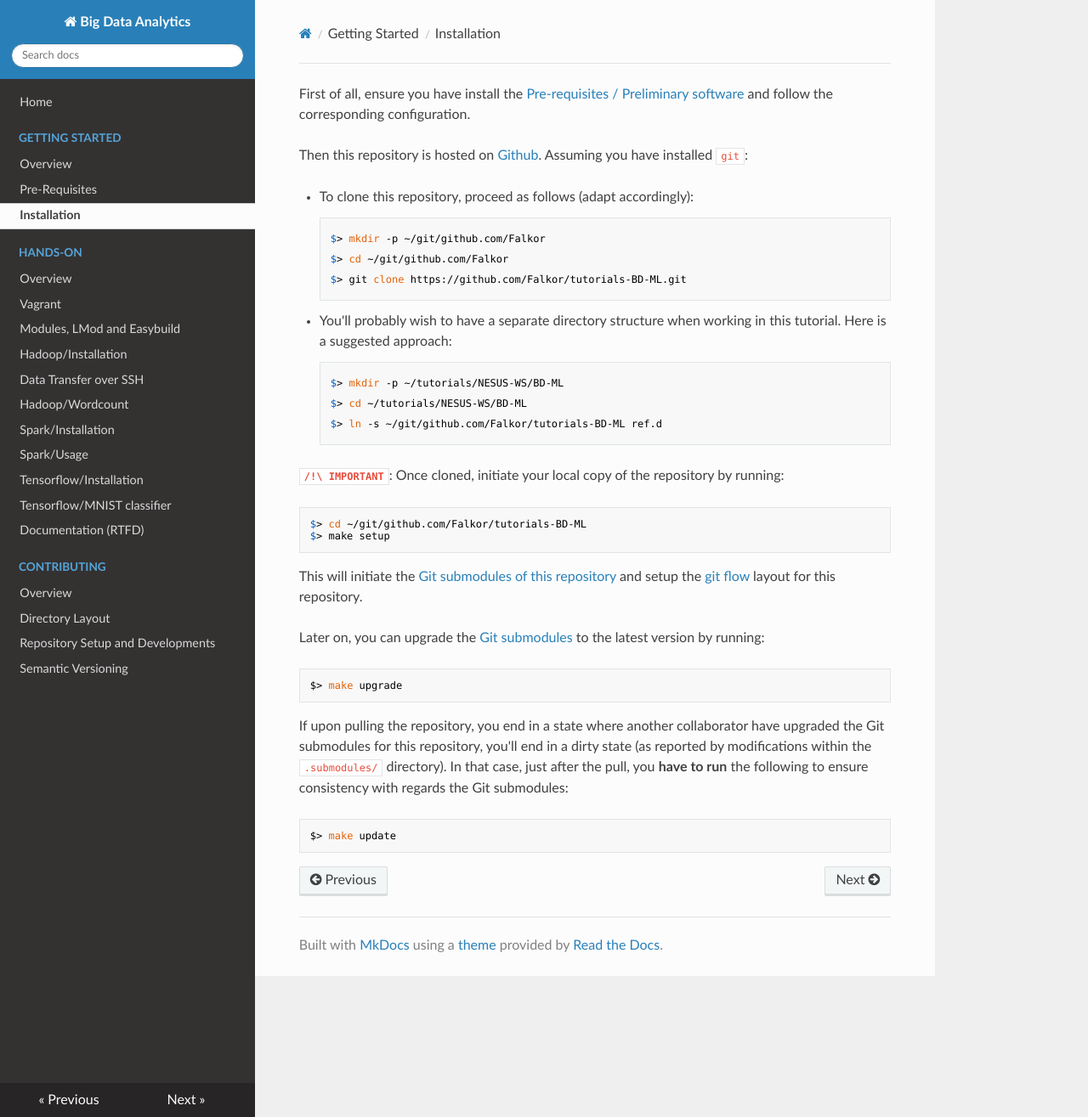
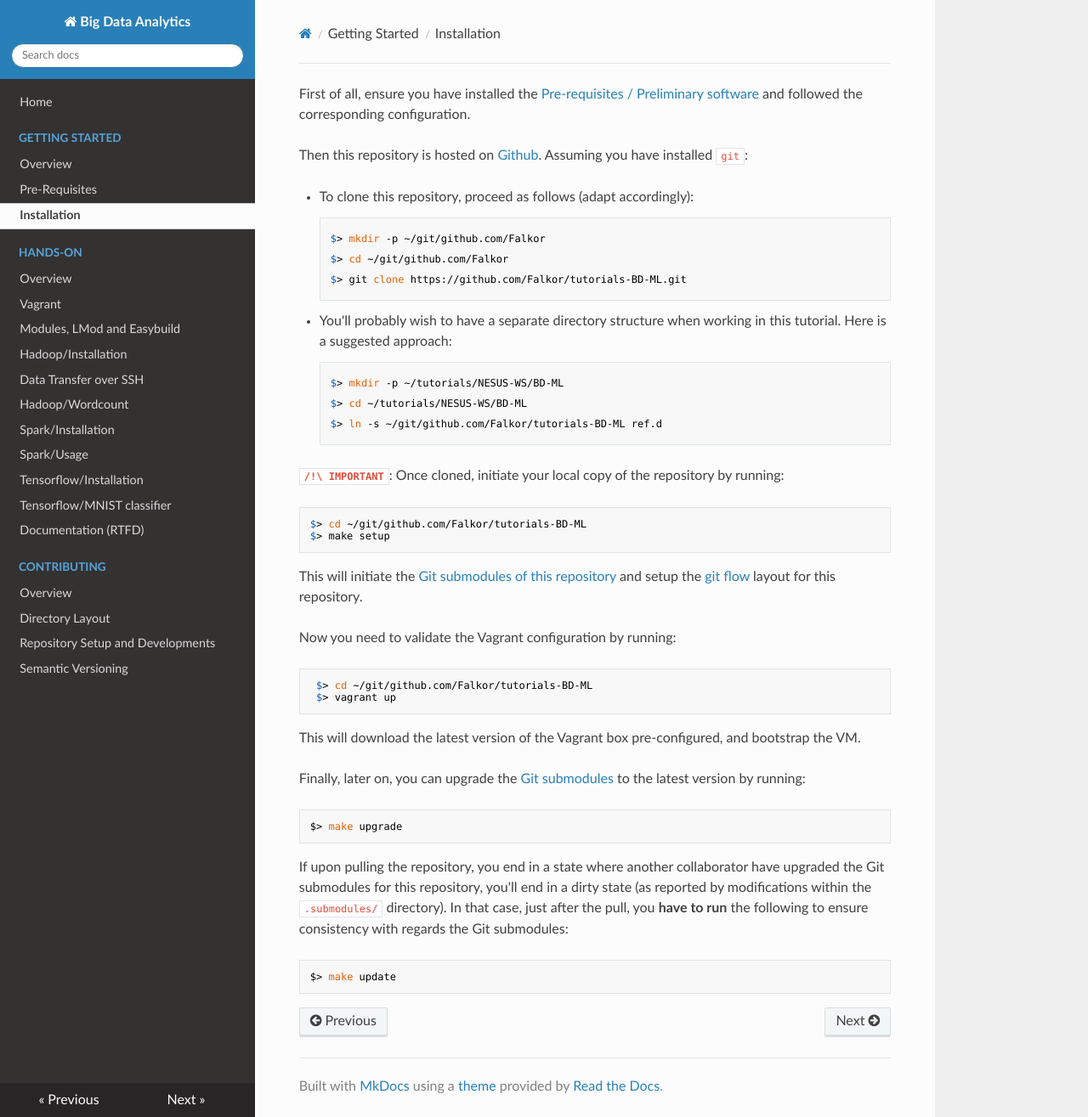
Before and after one commit to Falkor/tutorials-BD-ML, an MkDocs documentation site: the page built from docs/setup/install.md, in a window 1280 px wide and 1315 px high. Shown: the whole window at 85% size. Built offline with MkDocs 1.6.1, drawn with Linux system fonts in a browser that asks for light colours; nearby versions of some CDN libraries; old or Windows-style settings are respelled for this version of MkDocs.

```diff
--- a/docs/setup/install.md
+++ b/docs/setup/install.md
@@ -1,4 +1,4 @@
-First of all, ensure you have install the [Pre-requisites / Preliminary software](preliminaries.md) and follow the corresponding configuration.
+First of all, ensure you have installed the [Pre-requisites / Preliminary software](preliminaries.md) and followed the corresponding configuration.
 
 Then this repository is hosted on [Github](https://github.com/Falkor/tutorials-BD-ML). Assuming you have installed `git`:
 
@@ -21,7 +21,14 @@ Then this repository is hosted on [Github](https://github.com/Falkor/tutorials-B
 
 This will initiate the [Git submodules of this repository](.gitmodules) and setup the [git flow](https://www.atlassian.com/git/tutorials/comparing-workflows/gitflow-workflow) layout for this repository.
 
-Later on, you can upgrade the [Git submodules](.gitmodules) to the latest version by running:
+Now you need to validate the Vagrant configuration by running:
+
+     $> cd ~/git/github.com/Falkor/tutorials-BD-ML
+     $> vagrant up
+
+This will download the latest version of the Vagrant box pre-configured, and bootstrap the VM.
+
+Finally, later on, you can upgrade the [Git submodules](.gitmodules) to the latest version by running:
 
     $> make upgrade
 
```
Also changed, not shown: README.md (+17 -23 lines).
